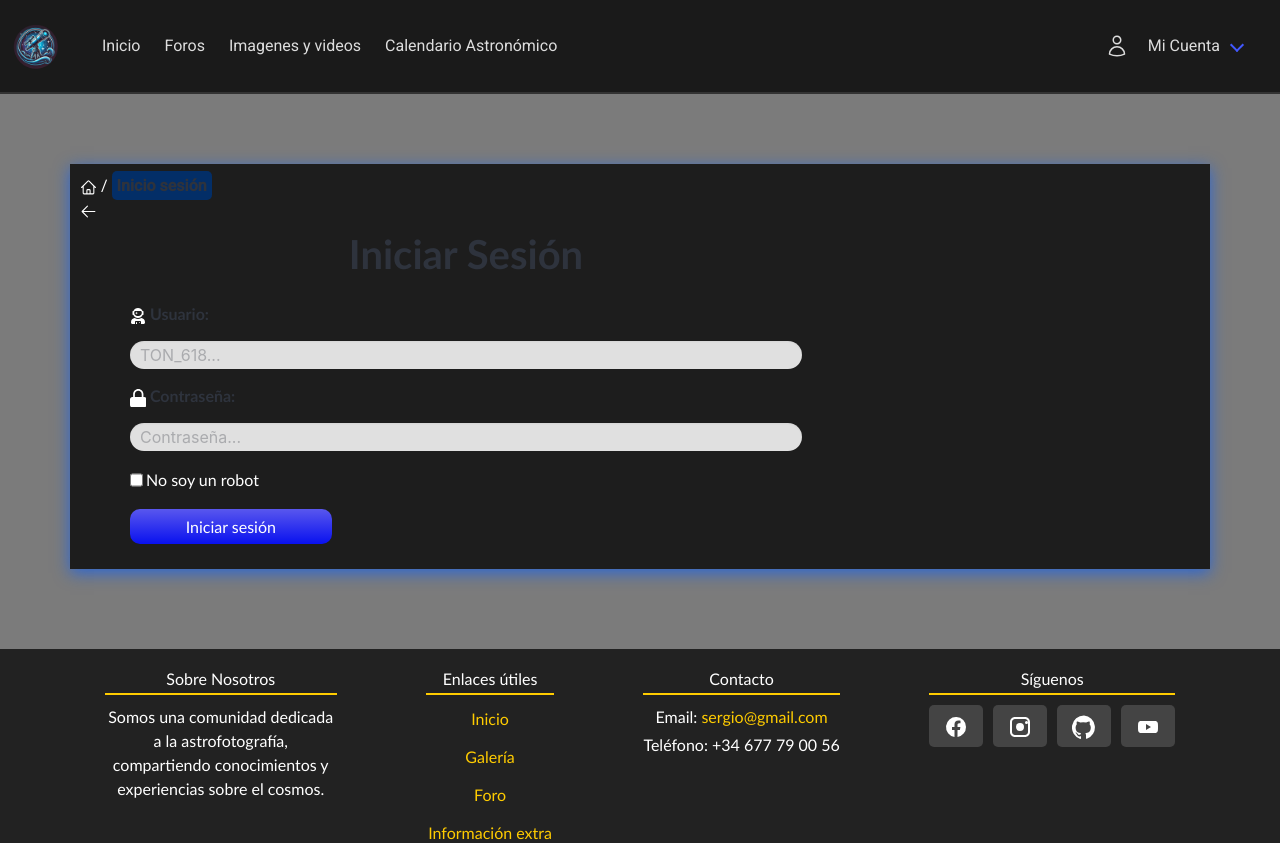
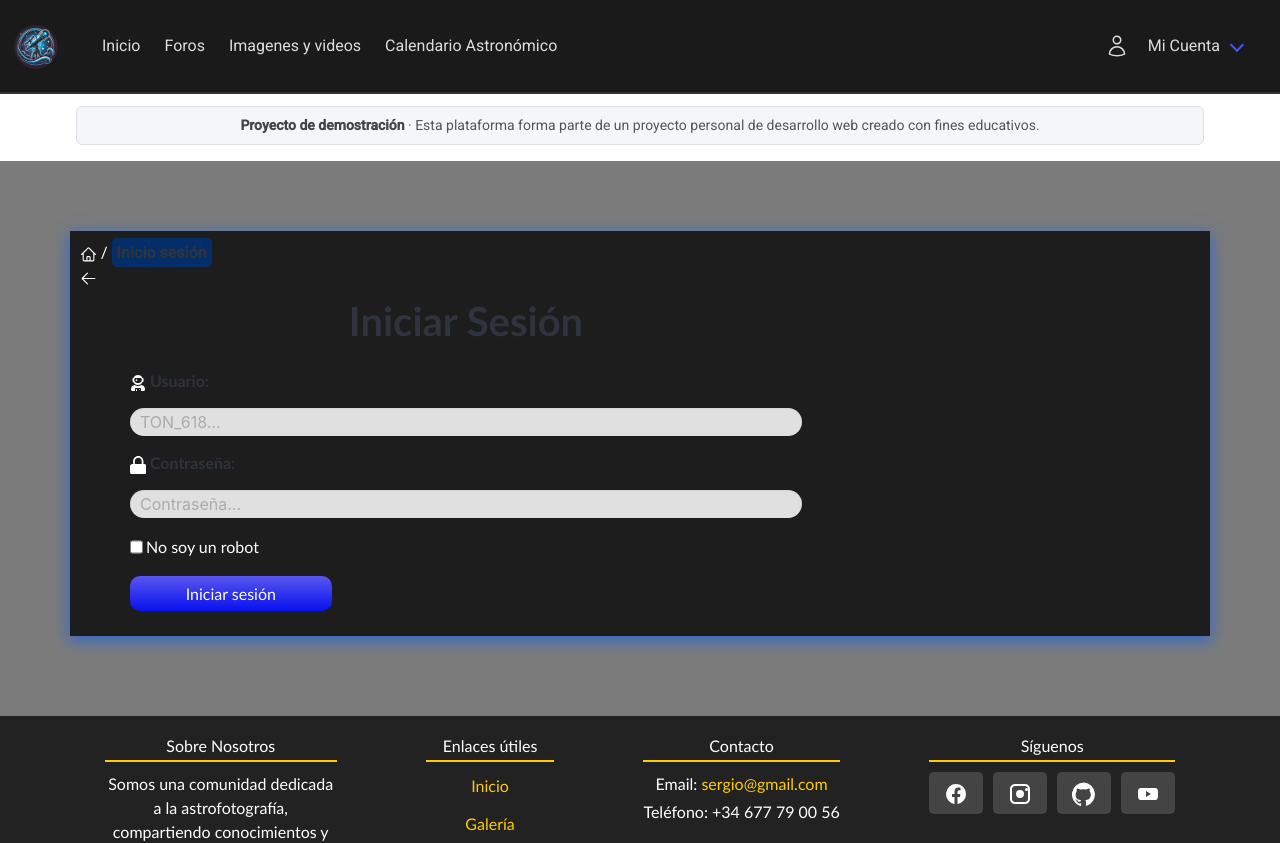
Before and after one commit to SeserCC/Cosmyo-Frontend, an Angular app: page / in a window 1280 px wide. Shown: the top 843 px of the page. Built offline with nearby package versions, Linux system fonts and the light colour scheme.

Commit message:
Mensaje demostracion frontend

```diff
--- a/src/app/vista-xeral/cabecera/cabecera.component.html
+++ b/src/app/vista-xeral/cabecera/cabecera.component.html
@@ -56,3 +56,11 @@
         </div>
     </div>
 </nav>
+<div class="container mt-3">
+    <div class="alert border text-center small py-2" style="background-color:#f5f6f7; color:#555;" role="alert">
+
+        <span style="font-weight:600; color:#444;">Proyecto de demostración</span> ·
+        Esta plataforma forma parte de un proyecto personal de desarrollo web creado con fines educativos.
+
+    </div>
+</div>
```
